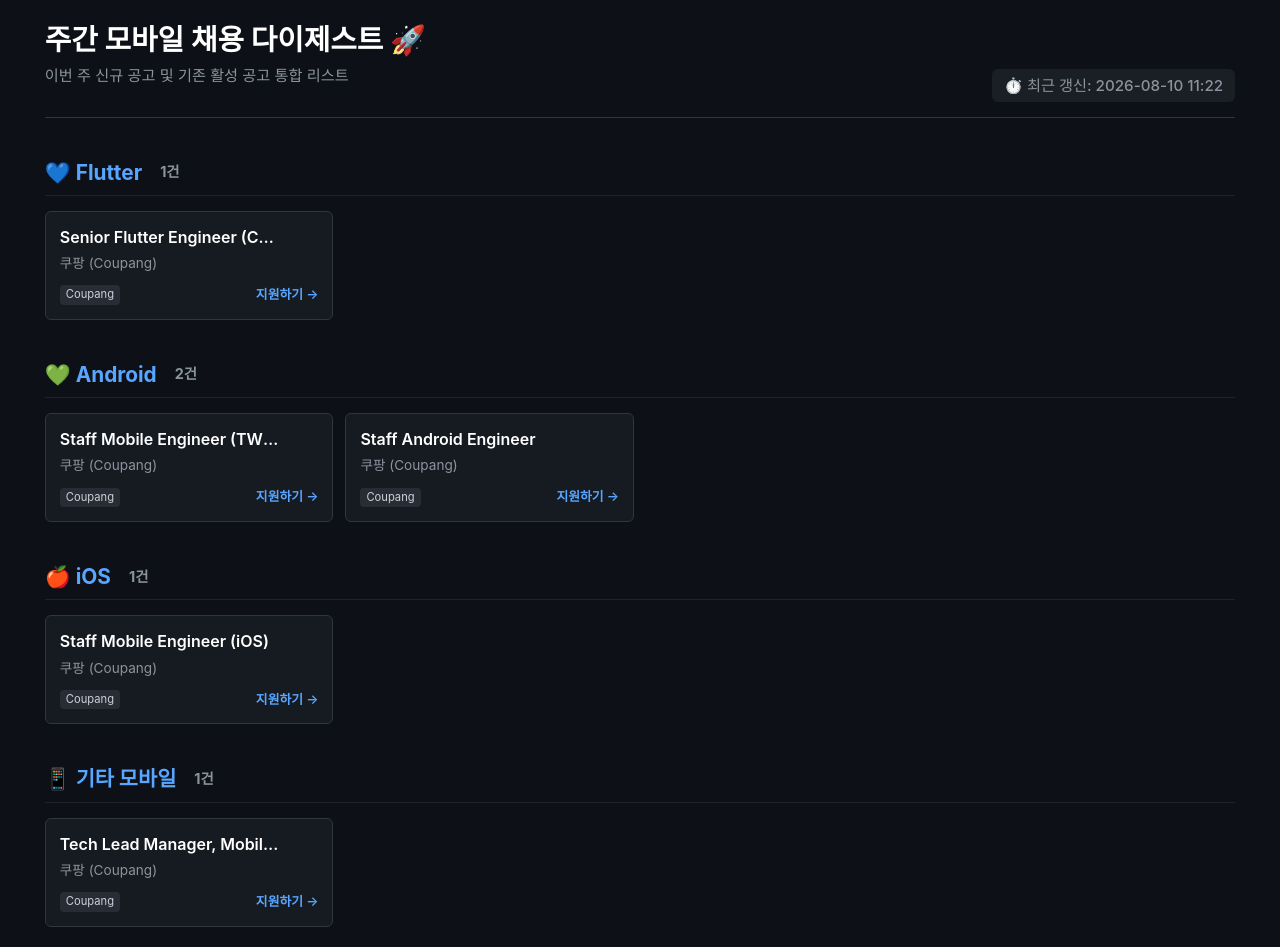
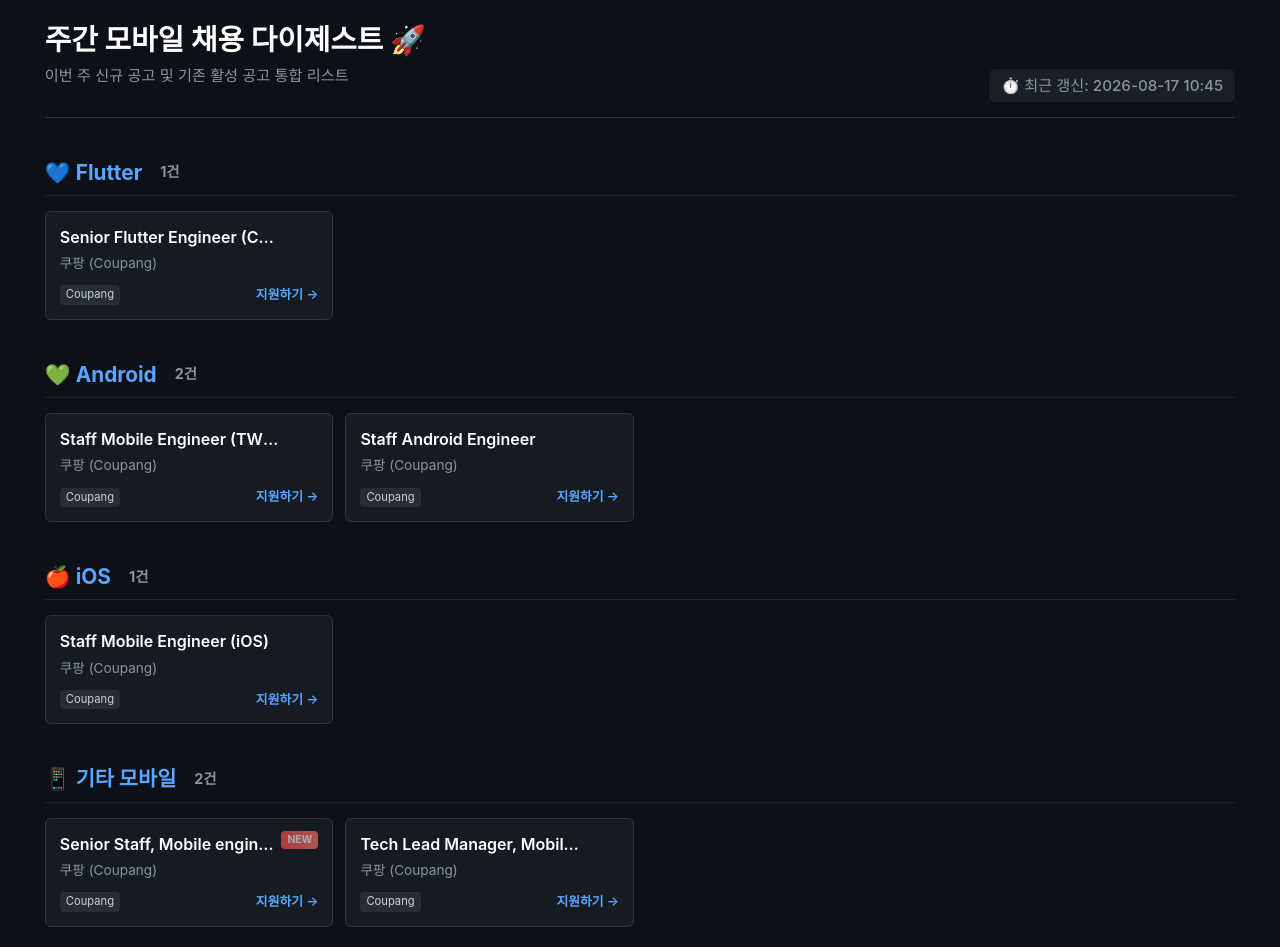
Before and after one commit to Hwan3434/Hwan3434.github.io, a Jekyll site: the page jobs.html, which Jekyll copies as it is, in a window 1280 px wide. Built offline with Jekyll 4.4.1, drawn with Linux system fonts in a browser that asks for light colours.

Commit message:
chore: automated weekly jobs digest update

```diff
--- a/jobs.html
+++ b/jobs.html
@@ -3,7 +3,7 @@
 <head>
     <meta charset="UTF-8">
     <meta name="viewport" content="width=device-width, initial-scale=1.0">
-    <title>주간 모바일 채용 다이제스트 - 2026-08-10</title>
+    <title>주간 모바일 채용 다이제스트 - 2026-08-17</title>
     <style>
         :root { --bg-color: #0d1117; --card-bg: #161b22; --text-main: #c9d1d9; --text-muted: #8b949e; --border: #30363d; }
         body { background-color: var(--bg-color); color: var(--text-main); font-family: 'Inter', -apple-system, sans-serif; margin: 0; padding: 20px; line-height: 1.4; }
@@ -30,7 +30,7 @@
         <div class="header">
             <h1>주간 모바일 채용 다이제스트 🚀</h1>
             <p style="color: var(--text-muted); margin-top: 5px; font-size: 0.95rem;">이번 주 신규 공고 및 기존 활성 공고 통합 리스트</p>
-            <div class="last-updated">⏱️ 최근 갱신: 2026-08-10 11:22</div>
+            <div class="last-updated">⏱️ 최근 갱신: 2026-08-17 10:45</div>
         </div>
 <h2 class="section-title">💙 Flutter <span style="color:var(--text-muted); font-size:0.9rem; margin-left:8px;">1건</span></h2><div class="job-grid">
             <div class="job-card">
@@ -68,7 +68,16 @@
                     <span class="platform-badge">Coupang</span>
                     <a href="https://www.coupang.jobs/en/jobs/?gh_jid=7058315" class="apply-btn" target="_blank">지원하기 →</a>
                 </div>
-            </div></div><h2 class="section-title">📱 기타 모바일 <span style="color:var(--text-muted); font-size:0.9rem; margin-left:8px;">1건</span></h2><div class="job-grid">
+            </div></div><h2 class="section-title">📱 기타 모바일 <span style="color:var(--text-muted); font-size:0.9rem; margin-left:8px;">2건</span></h2><div class="job-grid">
+            <div class="job-card">
+                <span class="new-badge">NEW</span>
+                <h3 class="job-title" title="Senior Staff, Mobile engineer(Eats Mobile Engineering)">Senior Staff, Mobile engineer(Eats Mobile Engineering)</h3>
+                <div class="company-name">쿠팡 (Coupang)</div>
+                <div class="job-footer">
+                    <span class="platform-badge">Coupang</span>
+                    <a href="https://www.coupang.jobs/en/jobs/?gh_jid=7984162" class="apply-btn" target="_blank">지원하기 →</a>
+                </div>
+            </div>
             <div class="job-card">
 
                 <h3 class="job-title" title="Tech Lead Manager, Mobile — Search AI Product & Mobile">Tech Lead Manager, Mobile — Search AI Product & Mobile</h3>
```
Also changed, not shown: tools/jobs.json (+15 -5 lines).
